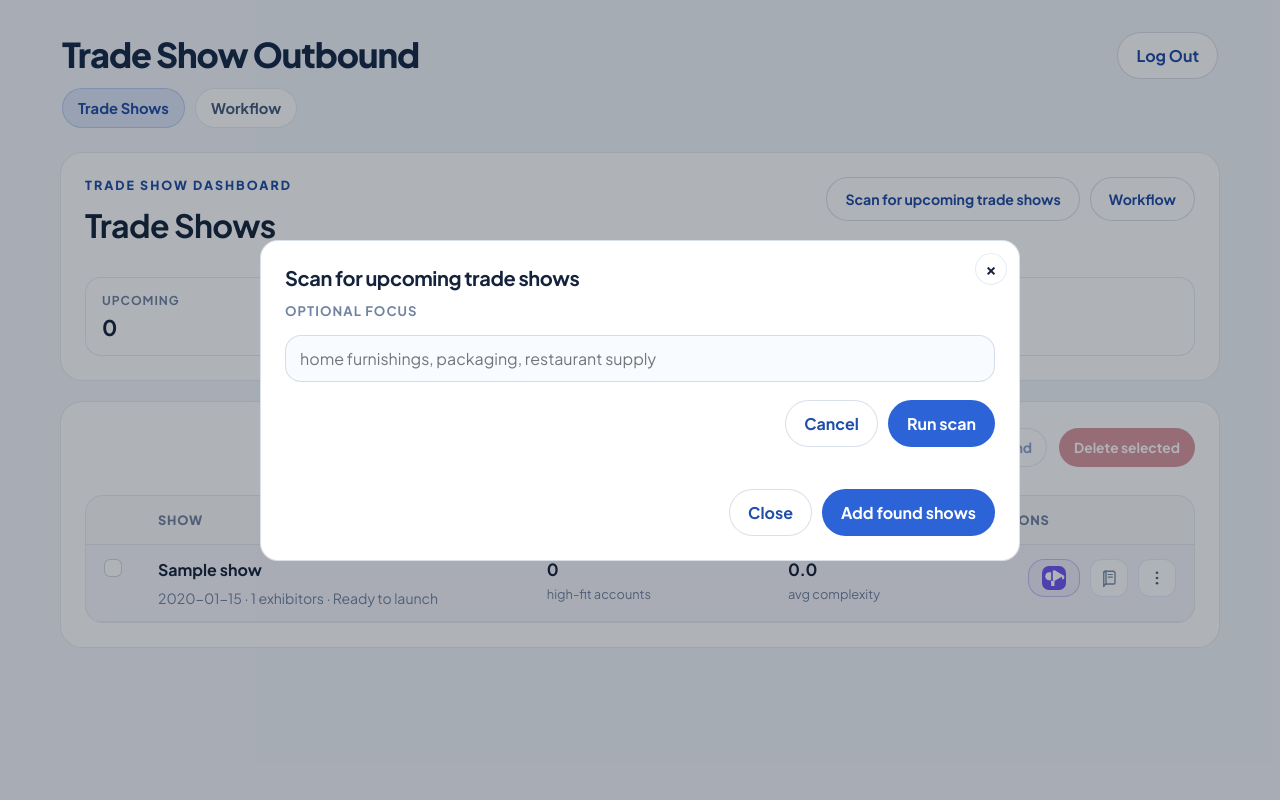
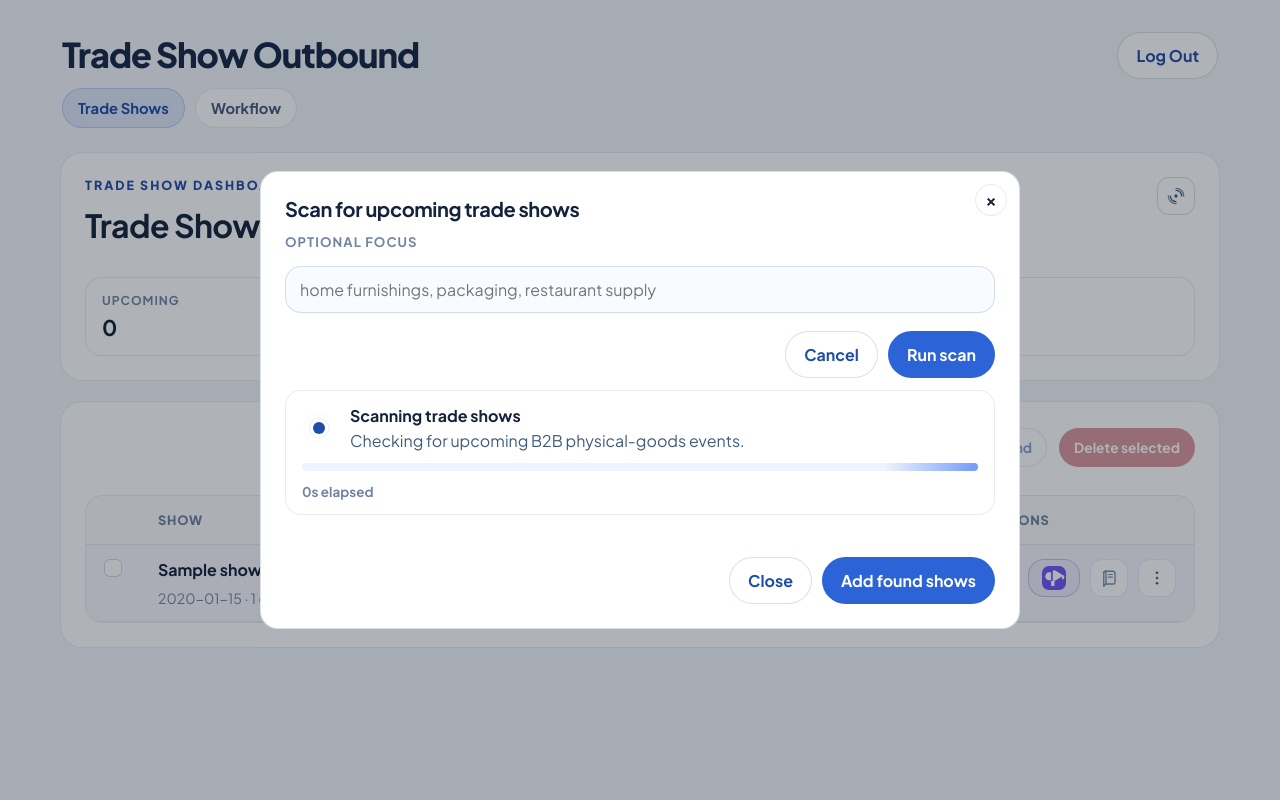
Before and after one commit to hhamzie/Conduit_TradeShow_GTM, a FastAPI app: page /shows/dashboard in a window 1280 px wide. Run offline with FastAPI, Linux system fonts and the light colour scheme; the visitor is signed in with stand-in values (Sample User, id 1); tables that the repository leaves empty hold one stand-in row (values such as "Sample post").

Commit message:
Polish dashboard scan control

```diff
--- a/static/app.js
+++ b/static/app.js
@@ -613,6 +613,8 @@ function resetScanModalState(modal) {
   const list = modal.querySelector("[data-scan-list]");
   const payload = modal.querySelector("[data-scan-payload]");
   const message = modal.querySelector("[data-scan-message]");
+  const progress = modal.querySelector("[data-scan-progress]");
+  const elapsed = modal.querySelector("[data-scan-elapsed]");
   if (results instanceof HTMLElement) {
     results.hidden = true;
   }
@@ -628,6 +630,12 @@ function resetScanModalState(modal) {
   }
   if (message instanceof HTMLElement) {
     message.textContent = "";
+  }
+  if (progress instanceof HTMLElement) {
+    progress.hidden = true;
+  }
+  if (elapsed instanceof HTMLElement) {
+    elapsed.textContent = "0s elapsed";
   }
 }
 
@@ -661,6 +669,21 @@ async function handleScanSubmit(event) {
   const payloadField = modal ? modal.querySelector("[data-scan-payload]") : null;
   const message = modal ? modal.querySelector("[data-scan-message]") : null;
   const confirmButton = modal ? modal.querySelector("[data-scan-confirm]") : null;
+  const progress = modal ? modal.querySelector("[data-scan-progress]") : null;
+  const elapsed = modal ? modal.querySelector("[data-scan-elapsed]") : null;
+  const startedAt = Date.now();
+  let elapsedTimer = 0;
+
+  if (progress instanceof HTMLElement) {
+    progress.hidden = false;
+  }
+  if (elapsed instanceof HTMLElement) {
+    elapsed.textContent = "0s elapsed";
+    elapsedTimer = window.setInterval(() => {
+      const seconds = Math.max(0, Math.floor((Date.now() - startedAt) / 1000));
+      elapsed.textContent = `${seconds}s elapsed`;
+    }, 1000);
+  }
 
   setFormBusyState(form, true, "Scanning...");
   if (results instanceof HTMLElement) {
@@ -714,6 +737,12 @@ async function handleScanSubmit(event) {
         error instanceof Error && error.message ? error.message : "Scan failed.";
     }
   } finally {
+    if (elapsedTimer) {
+      window.clearInterval(elapsedTimer);
+    }
+    if (progress instanceof HTMLElement) {
+      progress.hidden = true;
+    }
     setFormBusyState(form, false, "Scanning...");
   }
 }
--- a/static/styles.css
+++ b/static/styles.css
@@ -574,6 +574,18 @@ button.button.subtle {
   gap: 10px;
 }
 
+.scan-trigger-button {
+  width: 42px;
+  height: 42px;
+  border-radius: 999px;
+  color: var(--accent-dark);
+}
+
+.scan-icon-mark {
+  width: 20px;
+  height: 20px;
+}
+
 .mini-stat-card {
   padding: 14px 16px;
   border-radius: 16px;
@@ -1183,6 +1195,82 @@ button.button.subtle {
   gap: 12px;
 }
 
+.scan-progress {
+  display: grid;
+  gap: 12px;
+  padding: 14px 16px;
+  border: 1px solid var(--line);
+  border-radius: 16px;
+  background: #ffffff;
+}
+
+.scan-progress-head {
+  display: flex;
+  align-items: center;
+  gap: 14px;
+}
+
+.scan-progress-title {
+  display: block;
+  margin-bottom: 4px;
+}
+
+.scan-progress-copy {
+  margin: 0;
+  color: var(--ink-soft);
+}
+
+.scan-beacon {
+  position: relative;
+  width: 34px;
+  height: 34px;
+  flex: 0 0 auto;
+}
+
+.scan-beacon-ring,
+.scan-beacon-core {
+  position: absolute;
+  inset: 0;
+  border-radius: 999px;
+}
+
+.scan-beacon-ring {
+  border: 1.5px solid rgba(47, 109, 246, 0.28);
+  animation: scan-pulse 1.8s ease-out infinite;
+}
+
+.scan-beacon-ring-two {
+  animation-delay: 0.9s;
+}
+
+.scan-beacon-core {
+  inset: 11px;
+  background: var(--accent-dark);
+}
+
+.scan-progress-track {
+  position: relative;
+  height: 8px;
+  border-radius: 999px;
+  background: rgba(47, 109, 246, 0.08);
+  overflow: hidden;
+}
+
+.scan-progress-fill {
+  position: absolute;
+  inset: 0;
+  width: 38%;
+  border-radius: inherit;
+  background: linear-gradient(90deg, rgba(47, 109, 246, 0) 0%, rgba(47, 109, 246, 0.82) 45%, rgba(47, 109, 246, 0) 100%);
+  animation: scan-sweep 1.4s ease-in-out infinite;
+}
+
+.scan-progress-time {
+  font-size: 0.84rem;
+  font-weight: 700;
+  color: var(--muted);
+}
+
 .scan-result-list {
   display: grid;
   gap: 10px;
@@ -1209,6 +1297,26 @@ button.button.subtle {
   font-size: 0.82rem;
   color: var(--accent-dark);
   overflow-wrap: anywhere;
+}
+
+@keyframes scan-pulse {
+  0% {
+    opacity: 0.95;
+    transform: scale(0.45);
+  }
+  100% {
+    opacity: 0;
+    transform: scale(1);
+  }
+}
+
+@keyframes scan-sweep {
+  0% {
+    transform: translateX(-130%);
+  }
+  100% {
+    transform: translateX(300%);
+  }
 }
 
 .priority-high {
--- a/templates/show_dashboard.html
+++ b/templates/show_dashboard.html
@@ -9,8 +9,15 @@
     </div>
     <div class="hero-dashboard-actions">
       {% if can_manage %}
-      <button class="button secondary discreet-workflow-link" type="button" data-scan-open>Scan for upcoming trade shows</button>
-      <a class="button secondary discreet-workflow-link" href="/workflow">Workflow</a>
+      <button class="icon-button scan-trigger-button" type="button" data-scan-open data-tooltip="Trade show scan" aria-label="Trade show scan">
+        <svg viewBox="0 0 24 24" aria-hidden="true" class="icon-mark scan-icon-mark">
+          <circle cx="12" cy="12" r="2.2" fill="currentColor"/>
+          <path d="M12 4.5a7.5 7.5 0 0 1 7.5 7.5" fill="none" stroke="currentColor" stroke-width="1.7" stroke-linecap="round"/>
+          <path d="M12 1.75A10.25 10.25 0 0 1 22.25 12" fill="none" stroke="currentColor" stroke-width="1.7" stroke-linecap="round" opacity="0.72"/>
+          <path d="M12 19.5A7.5 7.5 0 0 1 4.5 12" fill="none" stroke="currentColor" stroke-width="1.7" stroke-linecap="round"/>
+          <path d="M12 22.25A10.25 10.25 0 0 1 1.75 12" fill="none" stroke="currentColor" stroke-width="1.7" stroke-linecap="round" opacity="0.72"/>
+        </svg>
+      </button>
       {% endif %}
     </div>
   </div>
@@ -219,6 +226,23 @@
         <button class="button" type="submit" data-scan-submit>Run scan</button>
       </div>
     </form>
+    <div class="scan-progress" data-scan-progress hidden>
+      <div class="scan-progress-head">
+        <div class="scan-beacon" aria-hidden="true">
+          <span class="scan-beacon-ring scan-beacon-ring-one"></span>
+          <span class="scan-beacon-ring scan-beacon-ring-two"></span>
+          <span class="scan-beacon-core"></span>
+        </div>
+        <div>
+          <strong class="scan-progress-title">Scanning trade shows</strong>
+          <p class="scan-progress-copy">Checking for upcoming B2B physical-goods events.</p>
+        </div>
+      </div>
+      <div class="scan-progress-track" aria-hidden="true">
+        <div class="scan-progress-fill"></div>
+      </div>
+      <span class="scan-progress-time" data-scan-elapsed>0s elapsed</span>
+    </div>
     <div class="scan-results" data-scan-results hidden>
       <p class="confirm-modal-copy" data-scan-message></p>
       <div class="scan-result-list" data-scan-list></div>
```
